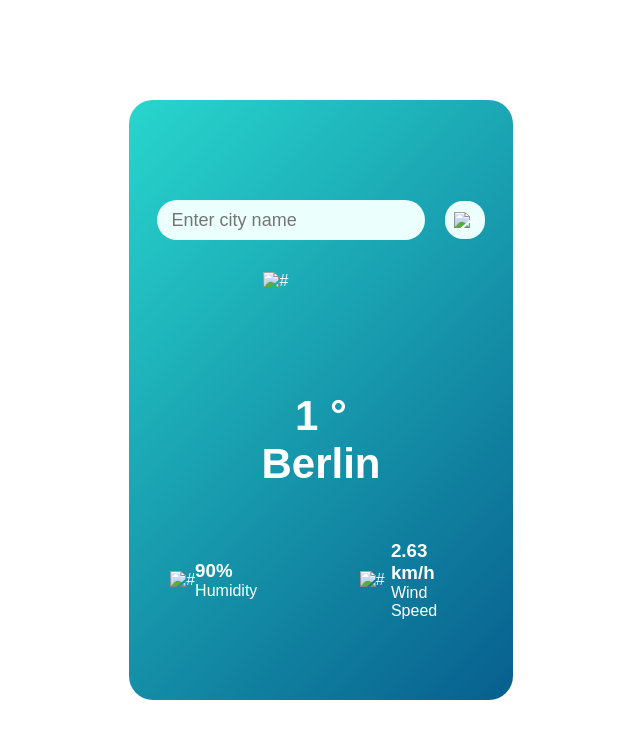
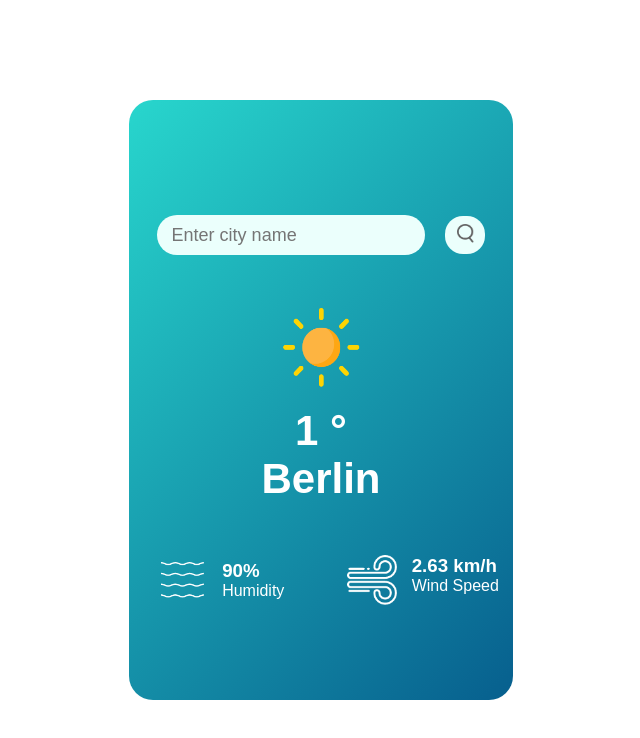
Before and after one commit to DarkEmp3ror13/Learning-WebDev, a plain HTML site: page index.html in a window 1280 px wide. Shown: the whole page, without its empty margins (319-959 px from the left). Drawn offline with Linux system fonts and the light colour scheme; the site is published under a folder, as on GitHub Pages, so addresses that start at the root find nothing.

Commit message:
Update index.html
Changes in images src

```diff
--- a/index.html
+++ b/index.html
@@ -13,11 +13,11 @@
         <div class="search">
             <input type="text" placeholder="Enter city name">
             <button class="search-btn">
-                <img src="/weather-app-img/images/search.png" alt="#" />
+                <img src="./weather-app-img/images/search.png" alt="#" />
             </button>
         </div>
         <div class="weather-section">
-            <img class="weather-icon" src="/weather-app-img/images/clear.png" alt="#">
+            <img class="weather-icon" src="./weather-app-img/images/clear.png" alt="#">
             <div class="weather-data">
                 <h1 class="temp">1 &deg</h1>
                 <h2 class="city">Berlin</h2>
@@ -25,14 +25,14 @@
         </div>
         <div class="info">
             <div class="humidity-data">
-                <img src="/weather-app-img/images/humidity.png" alt="#">
+                <img src="./weather-app-img/images/humidity.png" alt="#">
                 <div class="humidity-data-info">
                     <h3 class="humidity">90%</h3>
                     <p>Humidity</p>
                 </div>
             </div>
             <div class="wind-speed">
-                <img src="/weather-app-img/images/wind.png" alt="#">
+                <img src="./weather-app-img/images/wind.png" alt="#">
                 <div class="wind-speed-data">
                     <h3 class="wind">2.63 km/h</h3>
                     <p>Wind Speed</p>
```
